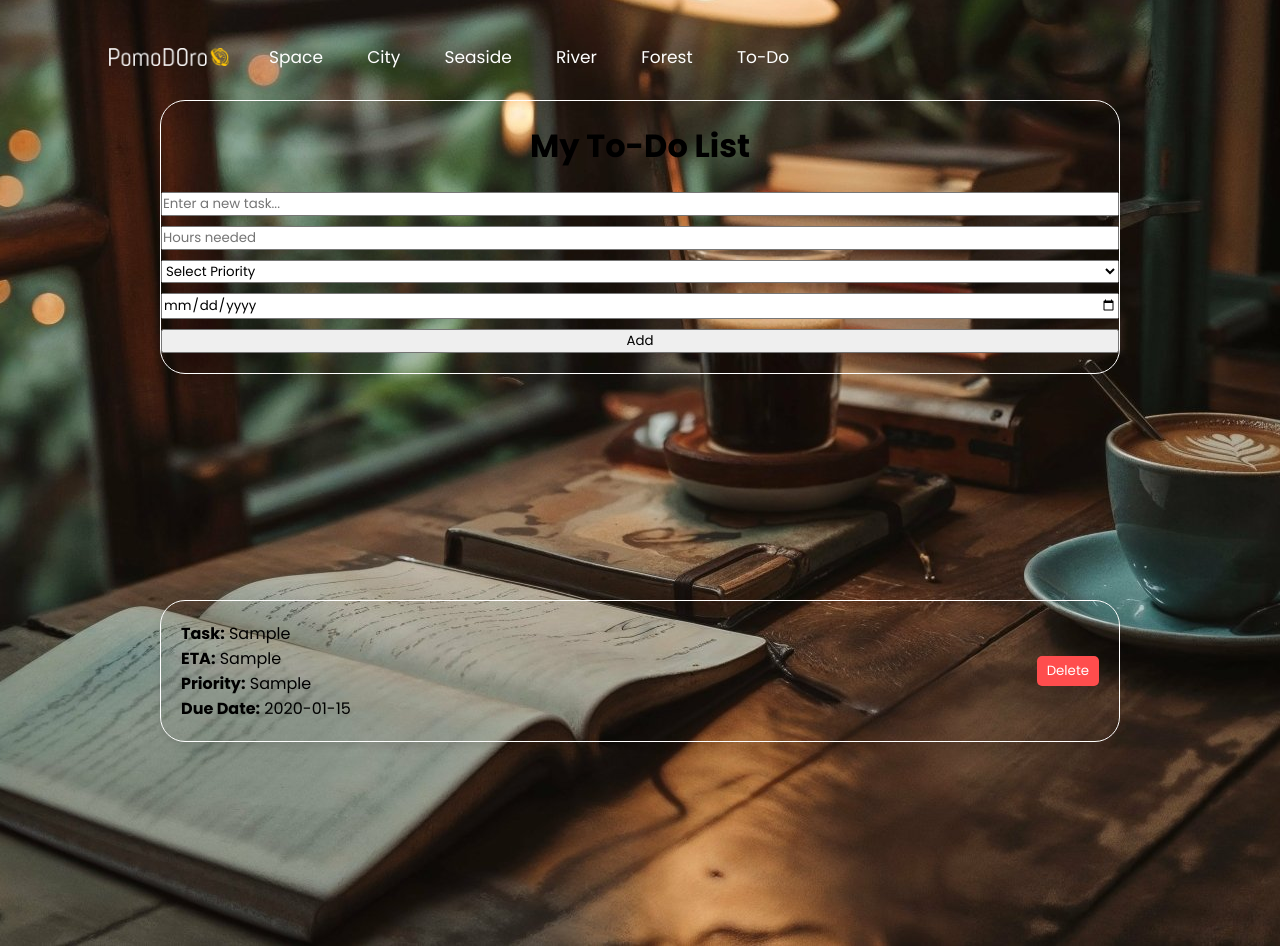
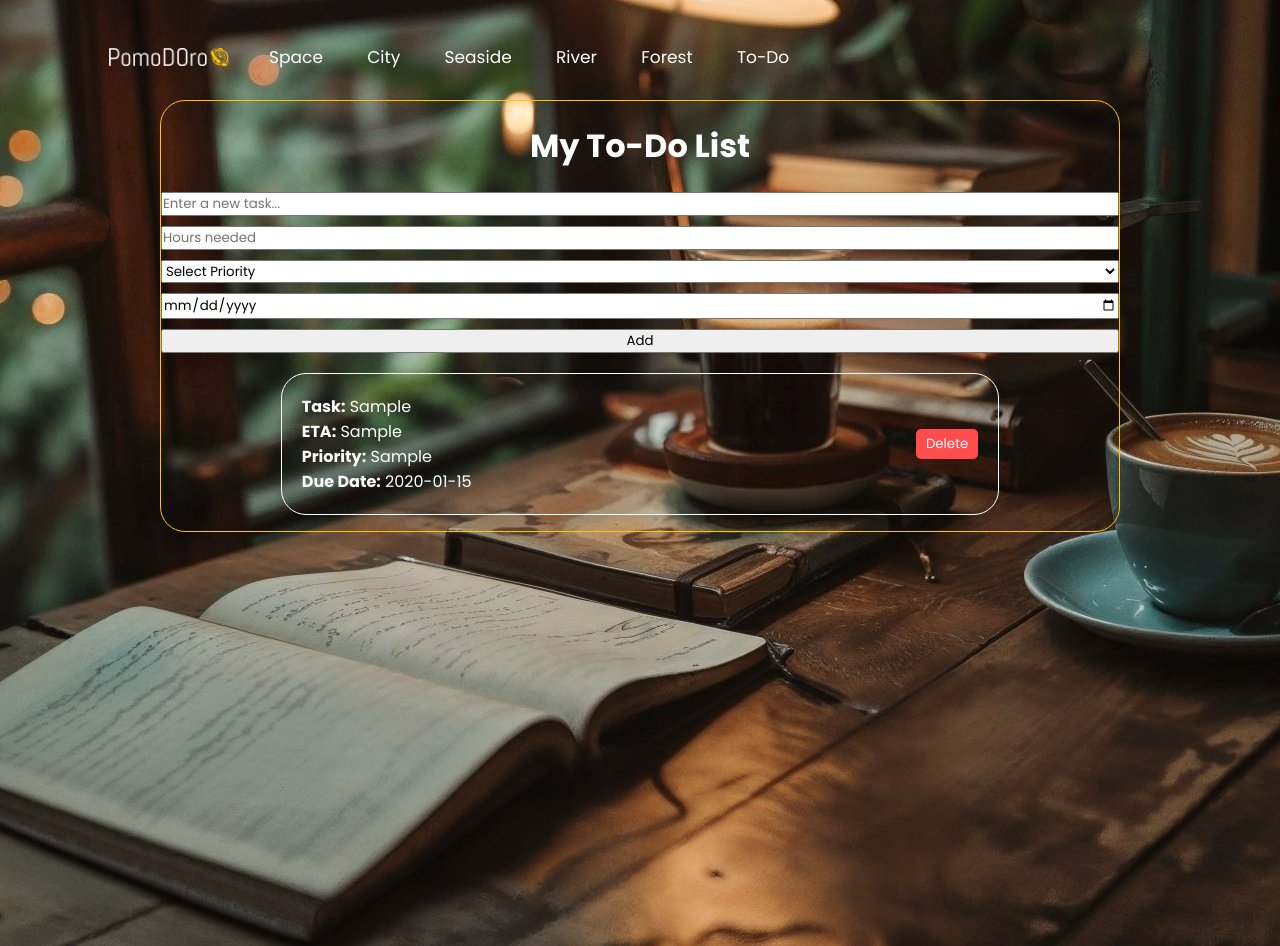
Before and after one commit to LispyJosh/Joshpy, a Flask app: page /todo in a window 1280 px wide; the page is wider, and only the part inside the window is pictured. Run offline with Flask 3, Linux system fonts and the light colour scheme; tables that the repository leaves empty hold one stand-in row (values such as "Sample post").

Commit message:
to-do list fully functional and corrected colouring

```diff
--- a/static/css/style.css
+++ b/static/css/style.css
@@ -191,7 +191,7 @@ nav ul li a:hover {
     left: 0;
     right: 0;
     background-color: transparent;
-    border: 0.1em solid white;
+    border: 0.1em solid #ffc404;
     border-radius: 25px;
     overflow: hidden;
     z-index: 900; /* this Keeps it below the navbar */
@@ -214,6 +214,8 @@ form {
 #todo-list {
     list-style-type: none;
     padding: 0;
+    margin: none;
+    color: white;
 }
 
 .todo-item {
@@ -225,7 +227,6 @@ form {
     align-items: center;
     width: 75%; /* Fills 75% of the page */
     max-width: 100%; /* Set a max-width to ensure it doesn't overflow */
-    position: fixed; /* Fix the position below the navbar */
     top: 600px; /* Position below the navbar; adjusted so its a good distance from nav! */
     left: 0;
     right: 0;
@@ -236,6 +237,9 @@ form {
     z-index: 900; /* this Keeps it below the navbar */
     box-sizing: border-box; /* for padding and border in total width/height */
     margin: 0 auto;
+    margin-bottom: 15px;  /* Space between bubbles */
+    clear: both;  /* Ensure each bubble clears previous elements */
+    color: white;
 }
 
 .task-details {
--- a/static/js/todo.js
+++ b/static/js/todo.js
@@ -64,7 +64,7 @@ function addTaskToList(task) {
 
     // Create a delete button
     const deleteBtn = document.createElement('button');
-    deleteBtn.className = 'delete-btn'; // Add a class for styling
+    deleteBtn.className = 'delete-btn'; // styling class for delete button
     deleteBtn.textContent = 'Delete';
     deleteBtn.addEventListener('click', () => {
         fetch(`/delete-todo/${task.id}`, { method: 'DELETE' })
@@ -76,7 +76,7 @@ function addTaskToList(task) {
     // Append details and button to the list item
     li.appendChild(taskDetails);
     li.appendChild(deleteBtn);
-    todoList.appendChild(li);
+    document.getElementById('todo-list').appendChild(li);
 }
 
 });
--- a/templates/todo.html
+++ b/templates/todo.html
@@ -23,7 +23,7 @@
         </nav>
 
         <div class="todo-container">
-            <h1>My To-Do List</h1>
+            <h1 style="color: white;">My To-Do List</h1>
             <form id="todo-form">
                 <input type="text" id="todo-input" placeholder="Enter a new task..." required>
                 <input type="text" id="eta-input" placeholder="Hours needed" required>
@@ -38,7 +38,8 @@
                 <input type="date" id="due-date-input" required>
                 <button type="submit">Add</button>
             </form>
-            <ul id="todo-list"></ul>
+
+            <ul id="todo-list" class="todo-list"></ul>  <!-- Added class to ul for styling -->
         </div>
     </div>
 
```
